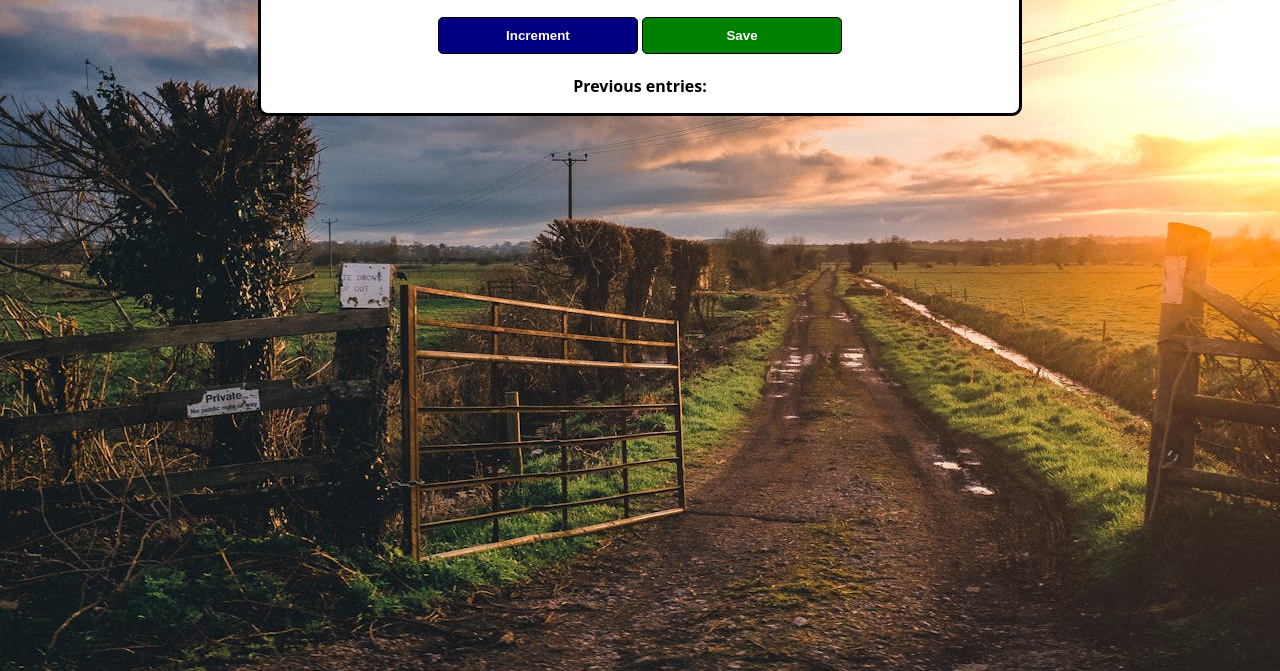
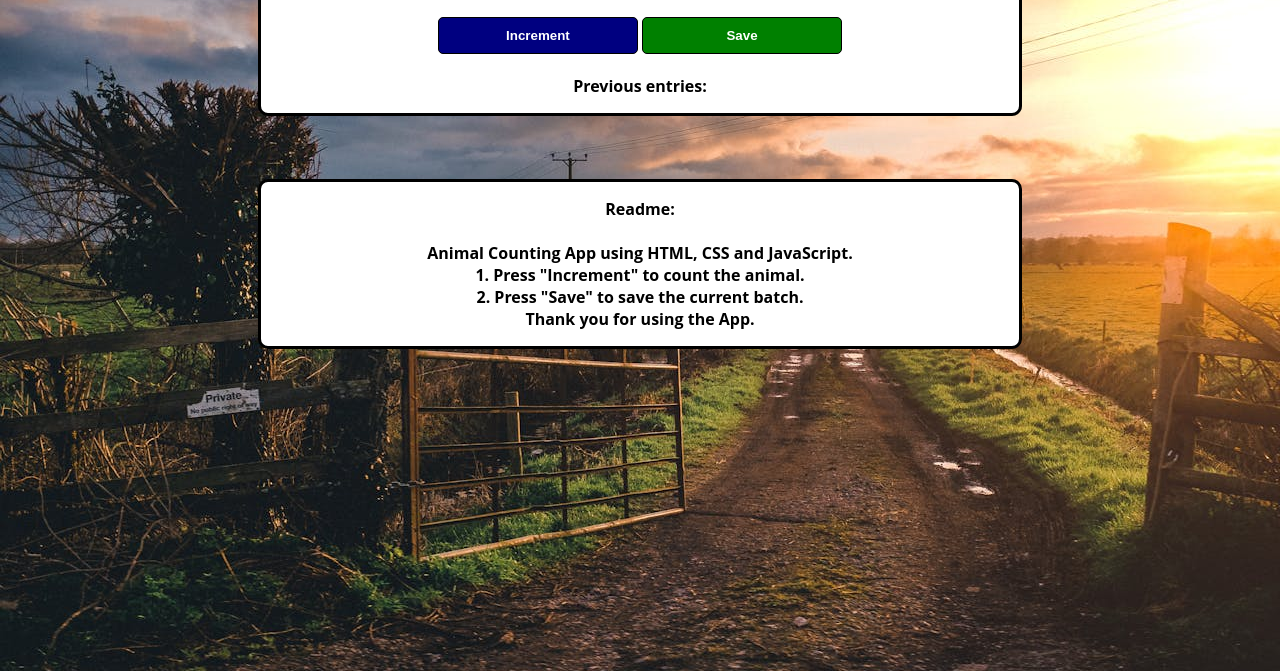
Before and after one commit to graycracker1/animal-counting-app, a plain HTML site: page index.html in a window 1280 px wide. Shown: the part 145-816 px from the top of the page. Drawn offline with Linux system fonts and the light colour scheme.

Commit message:
Added index.html and index.css file via upload.
Added one more div for instruction in index.html and added the CSS for it in index.css.

```diff
--- a/index.css
+++ b/index.css
@@ -13,6 +13,17 @@ body {
     margin: auto;
     border: 3px solid black;
     border-radius: 10px;
+
+}
+
+.container1{
+    background: white;
+    max-width: 60%;
+    margin: auto;
+    border: 3px solid black;
+    border-radius: 10px;
+    margin-top: 5%;
+
 }
 
 h1 {
--- a/index.html
+++ b/index.html
@@ -15,6 +15,16 @@
     <button id="save-btn" onclick="save()">Save</button>
     <p id="save-el">Previous entries: </p>
     </div>
+
+    <div class="container1">
+        <p><div style="font-weight: bold;">Readme:</div> <br>
+            Animal Counting App using HTML, CSS and JavaScript. <br>
+
+            1. Press "Increment" to count the animal. <br>
+            2. Press "Save" to save the current batch. <br>
+
+            Thank you for using the App.</p>
+    </div>
     <script src="index.js"></script>
 </body>
 </html>
```
